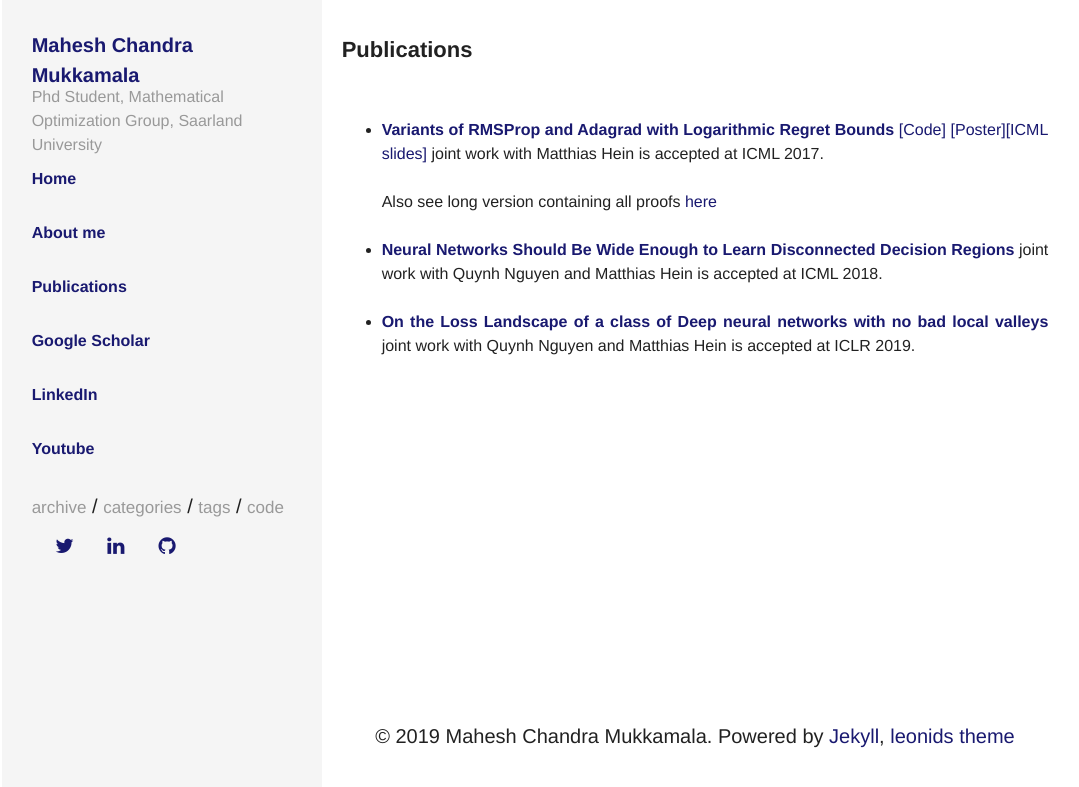
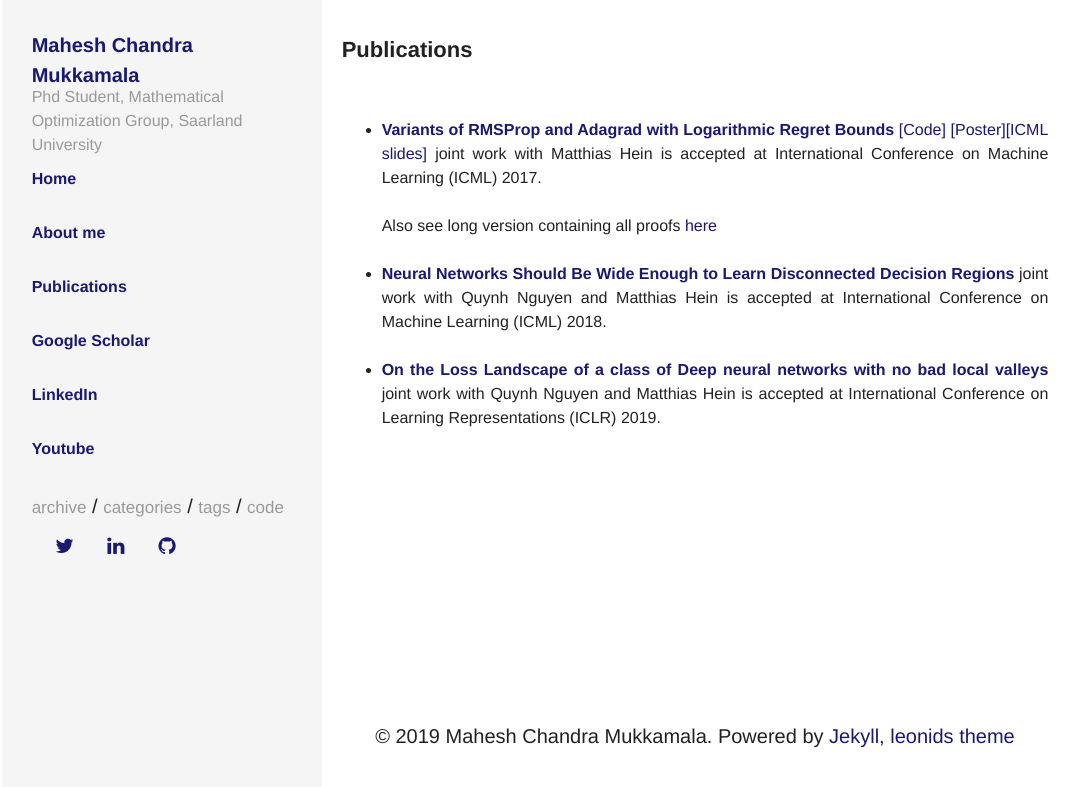
Before and after one commit to mmahesh/mmahesh.github.io, a Jekyll site: the page built from publications.html, in a window 1280 px wide. Shown: the top 787 px of the page, without its empty margins (135-1214 px from the left). Built offline with Jekyll 4.4.1, drawn with Linux system fonts in a browser that asks for light colours; comment, search, counter and statistics services are not loaded.

Commit message:
added abbreviations

```diff
--- a/_layouts/publications.html
+++ b/_layouts/publications.html
@@ -10,15 +10,15 @@ layout: default
     <article class="page-content">
       <font size=3>
     <ul>
-      <li> <a href="/show_pub1/" target="_blank"><b>Variants of RMSProp and Adagrad with Logarithmic Regret Bounds</b></a>  <a target="_blank" href="https://github.com/mmahesh/variants_of_rmsprop_and_adagrad">[Code]</a> <a target="_blank" href="/main.pdf">[Poster]</a><a target="_blank" href="/icml_slides.pdf">[ICML slides]</a> joint work with Matthias Hein is accepted at ICML 2017.
+      <li> <a href="/show_pub1/" target="_blank"><b>Variants of RMSProp and Adagrad with Logarithmic Regret Bounds</b></a>  <a target="_blank" href="https://github.com/mmahesh/variants_of_rmsprop_and_adagrad">[Code]</a> <a target="_blank" href="/main.pdf">[Poster]</a><a target="_blank" href="/icml_slides.pdf">[ICML slides]</a> joint work with Matthias Hein is accepted at International Conference on Machine Learning (ICML) 2017.
       <br><br>
       Also see long version containing all proofs <a href="http://www.ml.uni-saarland.de/Publications/MukHei-VariantsRMSPropAdagradLogRegretLongVersion.pdf" target="_blank"> here</a>
     </li>
       <br>
-      <li> <a href="/show_pub2/" target="_blank"><b>Neural Networks Should Be Wide Enough to Learn Disconnected Decision Regions</b></a>  joint work with Quynh Nguyen and Matthias Hein is accepted at ICML 2018.
+      <li> <a href="/show_pub2/" target="_blank"><b>Neural Networks Should Be Wide Enough to Learn Disconnected Decision Regions</b></a>  joint work with Quynh Nguyen and Matthias Hein is accepted at International Conference on Machine Learning (ICML) 2018.
         </li>
         <br>
-      <li> <a href="/show_pub3/" target="_blank"><b>On the Loss Landscape of a class of Deep neural networks with no bad local valleys</b></a>  joint work with Quynh Nguyen and Matthias Hein is accepted at ICLR 2019.
+      <li> <a href="/show_pub3/" target="_blank"><b>On the Loss Landscape of a class of Deep neural networks with no bad local valleys</b></a>  joint work with Quynh Nguyen and Matthias Hein is accepted at International Conference on Learning Representations (ICLR) 2019.
         </li>
     </ul>
   </font>
```
